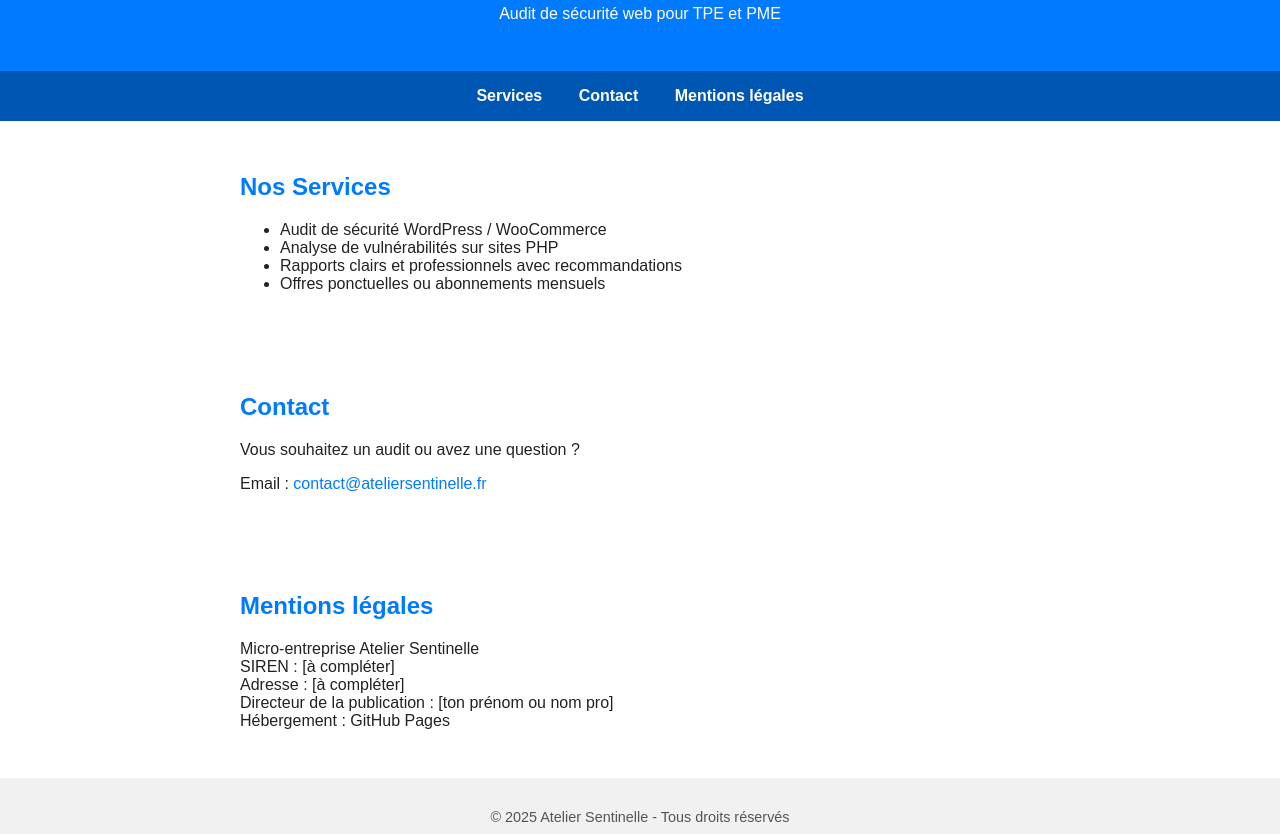
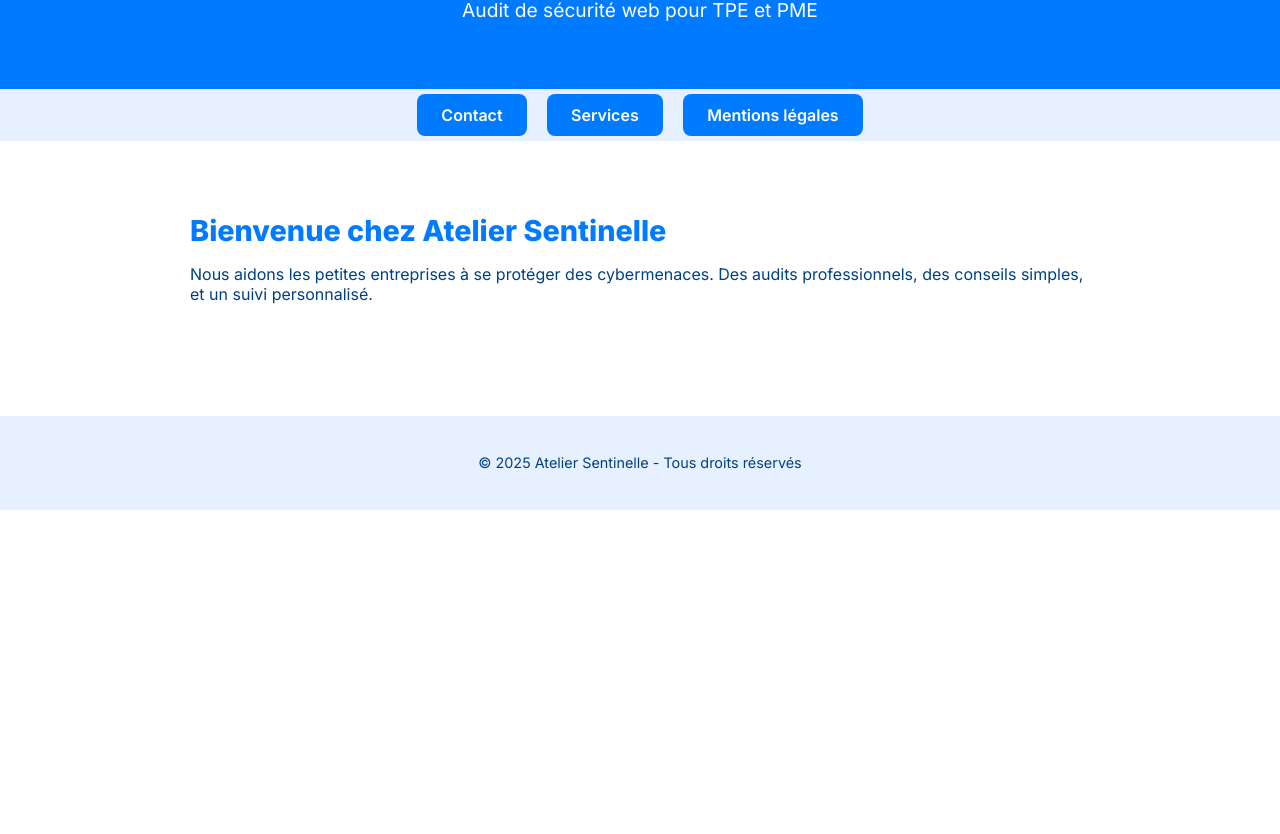
Before and after one commit to jackdae/ateliersentinelle.github.io, a plain HTML site: page index.html in a window 1280 px wide. Shown: the part 107-941 px from the top of the page. After the commit the page ends 800 px from the top, so only its background shows below. Drawn offline with Linux system fonts and the light colour scheme.

Commit message:
Update index.html

```diff
--- a/index.html
+++ b/index.html
@@ -4,48 +4,78 @@
   <meta charset="UTF-8">
   <meta name="viewport" content="width=device-width, initial-scale=1.0">
   <title>Atelier Sentinelle - Sécurité Web</title>
+  <link href="https://fonts.googleapis.com/css2?family=Inter:wght@400;600;800&display=swap" rel="stylesheet">
   <style>
     body {
       margin: 0;
-      font-family: Arial, sans-serif;
+      font-family: 'Inter', sans-serif;
       background-color: #ffffff;
-      color: #222;
+      color: #004080;
     }
     header {
       background-color: #007BFF;
-      color: #fff;
-      padding: 2rem;
+      color: #ffffff;
+      padding: 3rem 2rem;
       text-align: center;
     }
+    header h1 {
+      margin: 0;
+      font-size: 2.5rem;
+      font-weight: 800;
+    }
+    header p {
+      font-size: 1.2rem;
+      font-weight: 400;
+      margin-top: 0.5rem;
+    }
     nav {
-      background-color: #0056b3;
+      background-color: #e6f0ff;
       padding: 1rem;
       text-align: center;
     }
     nav a {
+      background-color: #007BFF;
       color: #fff;
-      margin: 0 1rem;
+      padding: 0.7rem 1.5rem;
+      border-radius: 8px;
+      margin: 0 0.5rem;
       text-decoration: none;
-      font-weight: bold;
+      font-weight: 600;
+      transition: background-color 0.3s;
+    }
+    nav a:hover {
+      background-color: #0056b3;
+    }
+    main {
+      padding: 3rem 1rem;
+      max-width: 900px;
+      margin: auto;
     }
     section {
-      padding: 2rem;
-      max-width: 800px;
-      margin: 0 auto;
-    }
-    footer {
-      background-color: #f1f1f1;
-      padding: 1rem;
-      text-align: center;
-      font-size: 0.9rem;
-      color: #555;
+      margin-bottom: 4rem;
     }
     h2 {
       color: #007BFF;
+      font-size: 1.8rem;
+      margin-bottom: 1rem;
     }
-    .contact a {
-      color: #007BFF;
-      text-decoration: none;
+    ul {
+      list-style: none;
+      padding: 0;
+    }
+    li {
+      background-color: #f0f8ff;
+      margin-bottom: 1rem;
+      padding: 1rem;
+      border-left: 5px solid #007BFF;
+      font-weight: 500;
+    }
+    footer {
+      background-color: #e6f0ff;
+      padding: 1.5rem;
+      text-align: center;
+      font-size: 0.9rem;
+      color: #004080;
     }
   </style>
 </head>
@@ -56,35 +86,17 @@
   </header>
 
   <nav>
-    <a href="#services">Services</a>
-    <a href="#contact">Contact</a>
-    <a href="#mentions">Mentions légales</a>
+    <a href="contact.html">Contact</a>
+    <a href="services.html">Services</a>
+    <a href="mentions-legales.html">Mentions légales</a>
   </nav>
 
-  <section id="services">
-    <h2>Nos Services</h2>
-    <ul>
-      <li>Audit de sécurité WordPress / WooCommerce</li>
-      <li>Analyse de vulnérabilités sur sites PHP</li>
-      <li>Rapports clairs et professionnels avec recommandations</li>
-      <li>Offres ponctuelles ou abonnements mensuels</li>
-    </ul>
-  </section>
-
-  <section id="contact" class="contact">
-    <h2>Contact</h2>
-    <p>Vous souhaitez un audit ou avez une question ?</p>
-    <p>Email : <a href="mailto:contact@ateliersentinelle.fr">contact@ateliersentinelle.fr</a></p>
-  </section>
-
-  <section id="mentions">
-    <h2>Mentions légales</h2>
-    <p>Micro-entreprise Atelier Sentinelle<br>
-    SIREN : [à compléter]<br>
-    Adresse : [à compléter]<br>
-    Directeur de la publication : [ton prénom ou nom pro]<br>
-    Hébergement : GitHub Pages</p>
-  </section>
+  <main>
+    <section>
+      <h2>Bienvenue chez Atelier Sentinelle</h2>
+      <p>Nous aidons les petites entreprises à se protéger des cybermenaces. Des audits professionnels, des conseils simples, et un suivi personnalisé.</p>
+    </section>
+  </main>
 
   <footer>
     <p>&copy; 2025 Atelier Sentinelle - Tous droits réservés</p>
```
